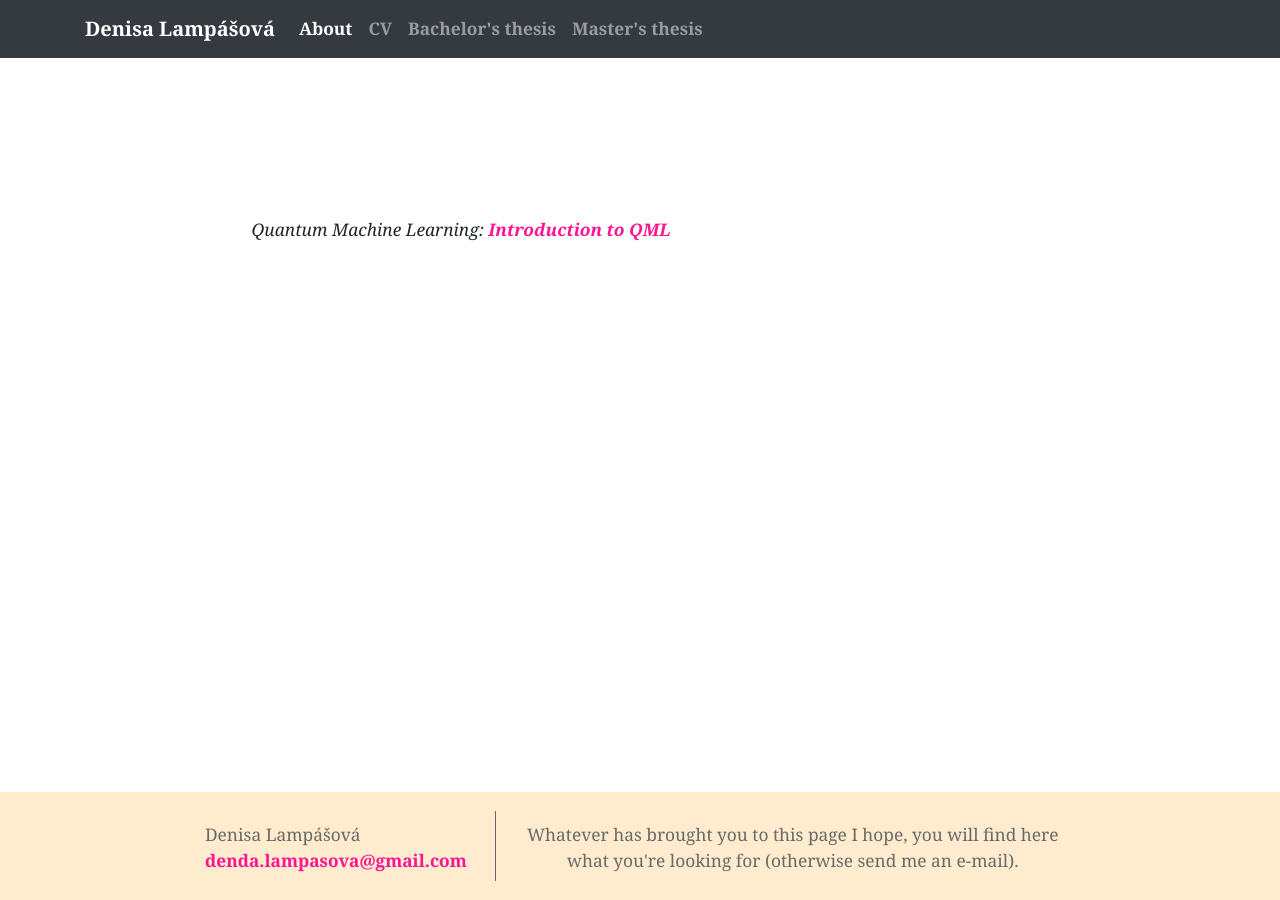
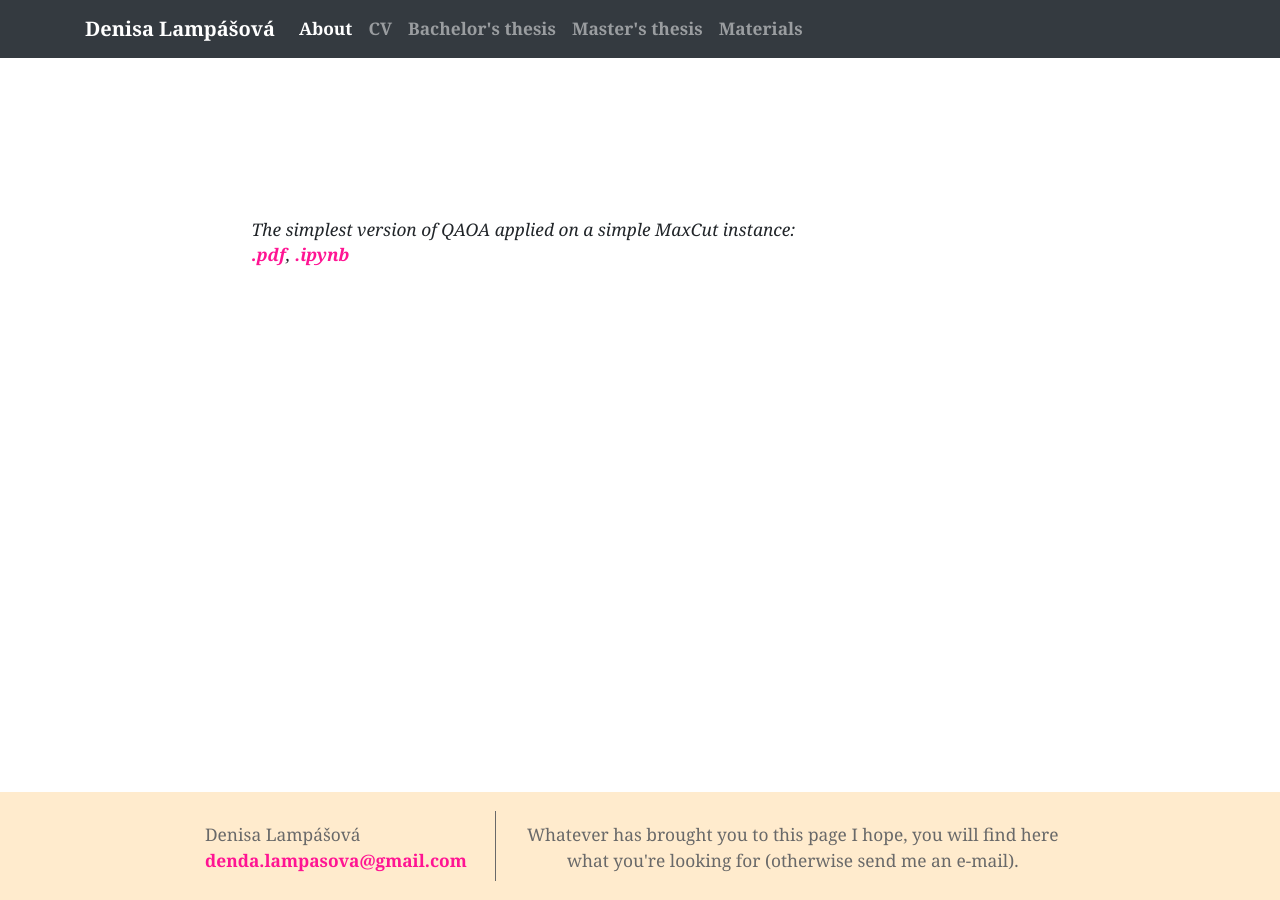
Before and after one commit to dendaxD/dendaxD.github.io, a Jekyll site: the page built from materials.html, in a window 1280 px wide. Built offline with Jekyll 4.4.1, drawn with Linux system fonts in a browser that asks for light colours; nearby versions of some CDN libraries.

Commit message:
qaoa on simple instance of maxcut

```diff
--- a/Gemfile
+++ b/Gemfile
@@ -7,3 +7,5 @@ git_source(:github) {|repo_name| "https://github.com/#{repo_name}" }
 # gem "rails"
 
 gem "jekyll", "~> 4.1"
+
+gem "webrick", "~> 1.7"
--- a/_includes/header.html
+++ b/_includes/header.html
@@ -24,9 +24,9 @@
             <li class="nav-item">
         <a class="nav-link" href="/documents/DendasDiplomaThesis.pdf">Master's thesis</a>
       </li>
-      <!-- <li class="nav-item">
+      <li class="nav-item">
         <a class="nav-link" href="materials.html">Materials</a>
-      </li> -->
+      </li>
     </ul>
   </div>
   </div>
--- a/materials.html
+++ b/materials.html
@@ -3,7 +3,11 @@ layout: default
 ---
 
 <div class="container" style="padding: 15%">
-  <i>
+  <!-- <i>
   Quantum Machine Learning: <a href="documents/QML-intro.pdf">Introduction to QML</a>
+</i> -->
+<i>
+The simplest version of QAOA applied on a simple MaxCut instance:</br>
+<a href="documents/QAOAonSimpleInstanceOfMaxCut.pdf">.pdf</a>,    <a href="documents/QAOAonSimpleInstanceOfMaxCut.ipynb">.ipynb</a>
 </i>
 </div>
--- a/materials.md
+++ /dev/null
@@ -1,9 +0,0 @@
----
-layout: default
----
-
-<div class="container" style="padding: 15%">
-  <i>
-  Quantum Machine Learning: <a href="documents/QML-intro.pdf">Introduction to QML</a>
-</i>
-</div>
```
Also changed, not shown: Gemfile.lock, 2 other files.
